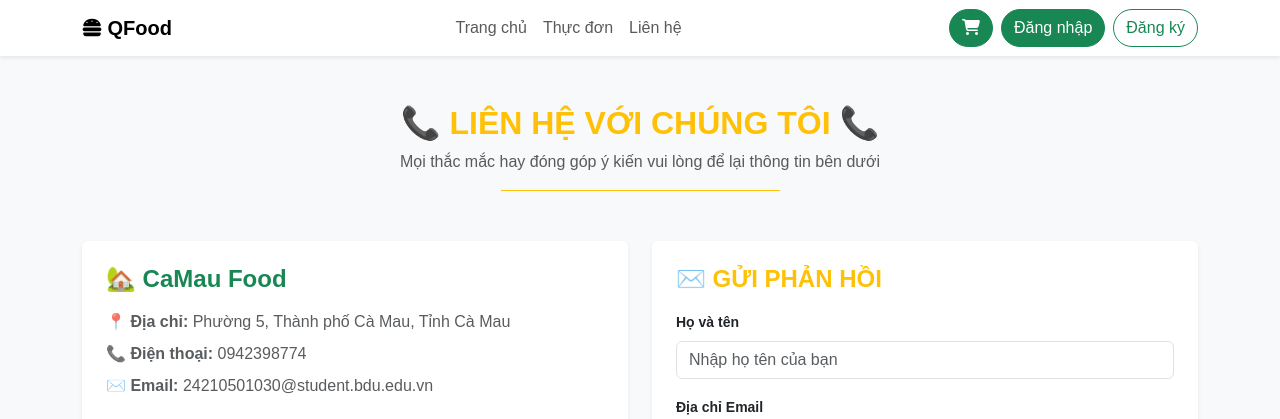
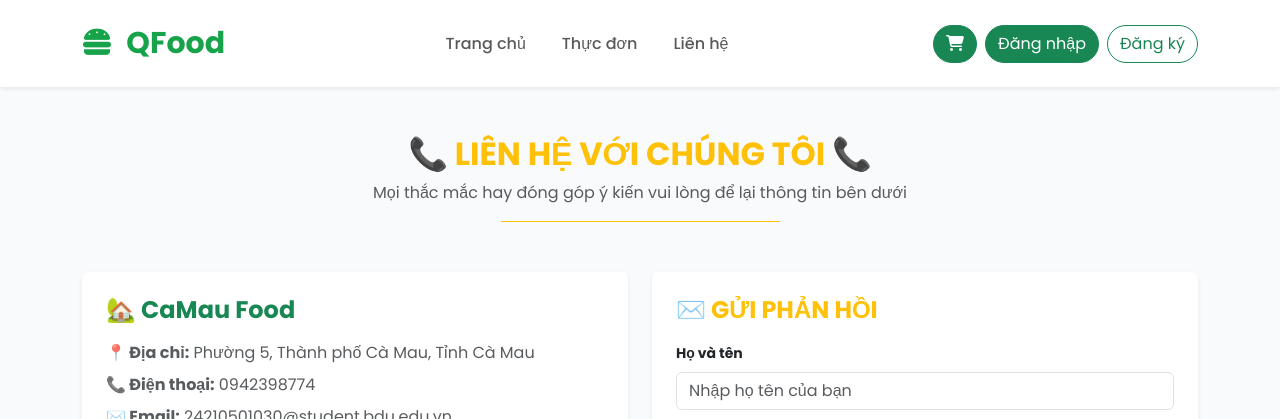
Before and after one commit to quyennc090906/ngochiquyenfood, a PHP site: page /contact.php in a window 1280 px wide. Shown: the top 419 px of the page. Run offline with PHP 8.4, Linux system fonts and the light colour scheme.

Commit message:
Update style.css

```diff
--- a/assets/css/style.css
+++ b/assets/css/style.css
@@ -147,3 +147,43 @@ body.auth-page {
     height: 40px;
     object-fit: cover;
 }
+body{
+    font-family:'Poppins',sans-serif;
+    background:#f8fafc;
+}
+
+.logo-text{
+    font-size:30px;
+    color:#16a34a !important;
+}
+
+.logo-text i{
+    margin-right:8px;
+}
+
+.navbar{
+    padding:16px 0;
+}
+
+.nav-link{
+    font-weight:500;
+    margin:0 10px;
+    transition:.3s;
+}
+
+.nav-link:hover{
+    color:#16a34a !important;
+}
+
+.user-name{
+    font-size:14px;
+    color:#555;
+}
+
+.btn{
+    transition:.3s;
+}
+
+.btn:hover{
+    transform:translateY(-2px);
+}
```
